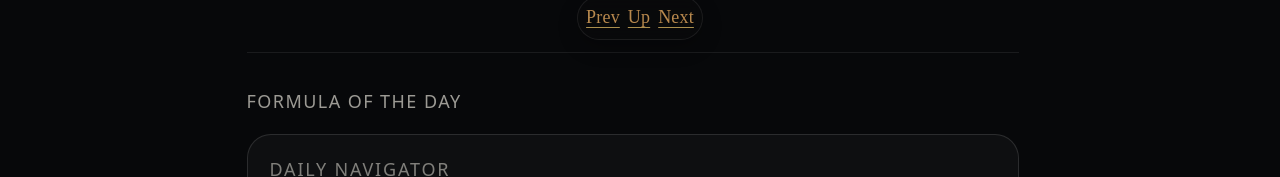
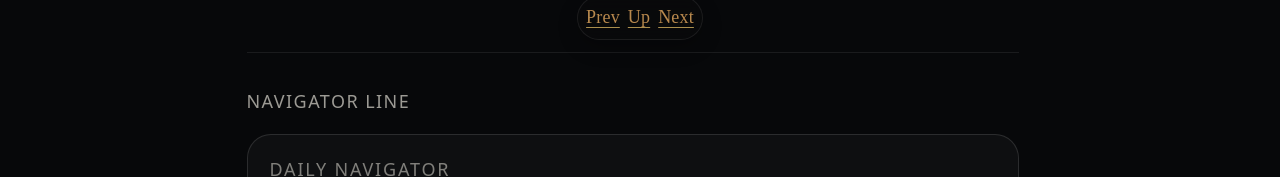
Before and after one commit to AiBhrigu/bhrigu-portal, a Next.js app: page /reading in a window 1280 px wide. Shown: the part 746-923 px from the top of the page. Built offline with nearby package versions, Linux system fonts and the light colour scheme.

Commit message:
reading: rename formula label to navigator line v0.1

```diff
--- a/pages/reading.js
+++ b/pages/reading.js
@@ -397,7 +397,7 @@ export default function Reading({ temporal }) {
       </section>
 
       <section style={navigatorWrap} data-reading-navigator-mode="READING_DAILY_NAVIGATOR_FOUNDATION_V0_1">
-        <p style={label}>Formula of the Day</p>
+        <p style={label}>Navigator Line</p>
         <div style={formulaWrap}>
           <p style={responseLabel}>Daily Navigator</p>
           <p style={formulaLine}>{navigator.formula}</p>
```
